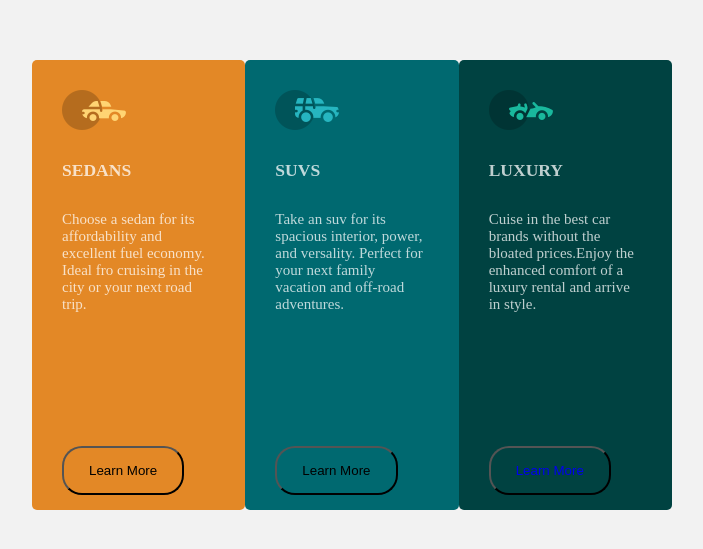
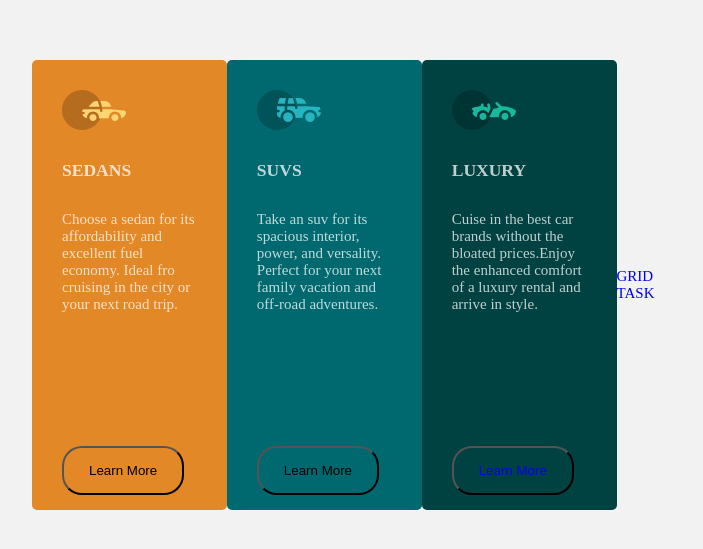
Before and after one commit to BEESWAX-telegram/css-flex-box, a plain HTML site: page index.html in a window 1280 px wide. Shown: the part 115-664 px from the top of the page, without its empty margins (288-991 px from the left). Drawn offline with Linux system fonts and the light colour scheme; a web font is replaced by a local one.

Commit message:
Update index.html

```diff
--- a/index.html
+++ b/index.html
@@ -42,6 +42,7 @@
           </p>
           <button type="button" id="button3"><a href="#" target="_blank">Learn More</a></button>
         </div>
+        <a href="grid.html" target="_blank">GRID TASK</a>
       </div>
     </main>
   </body>
```
